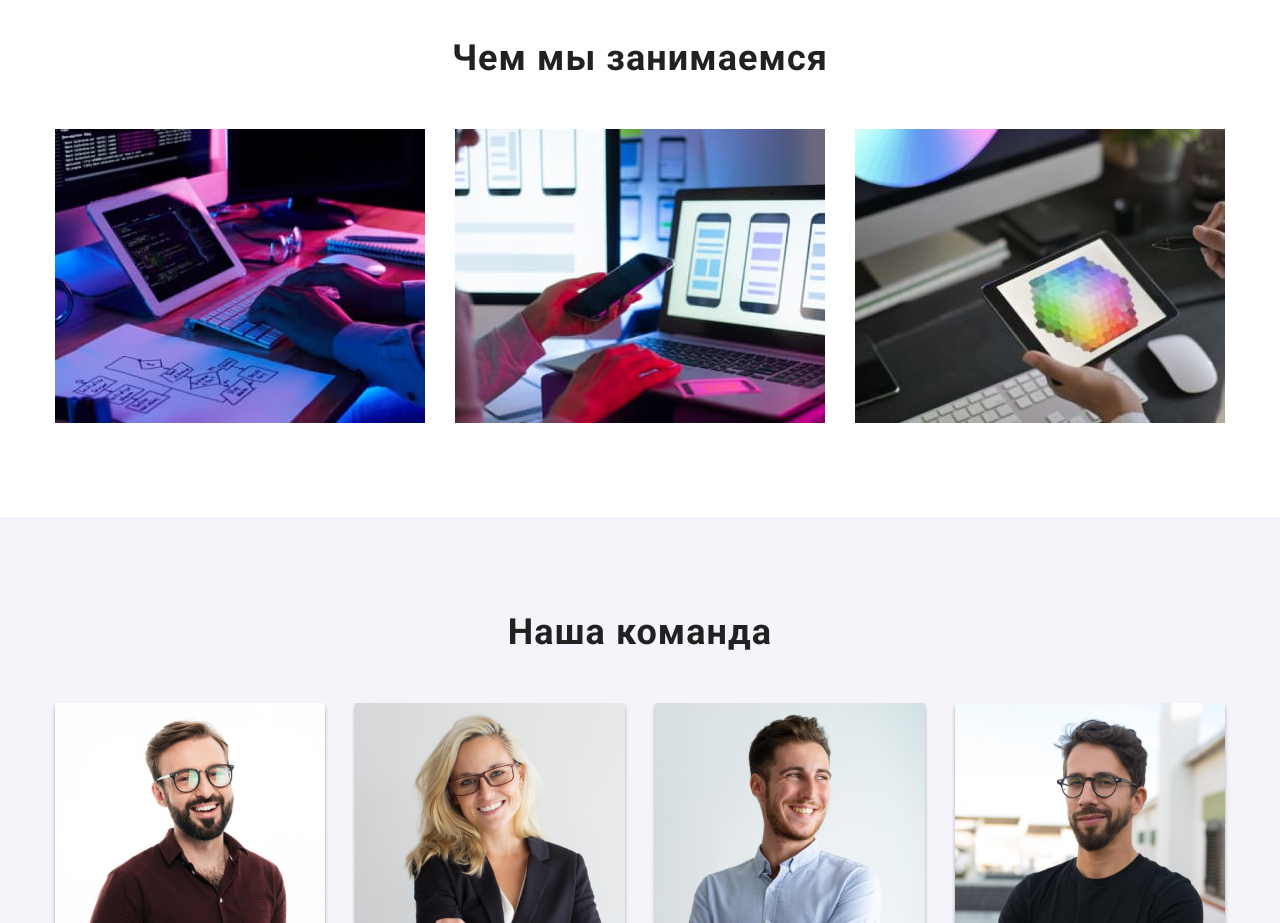
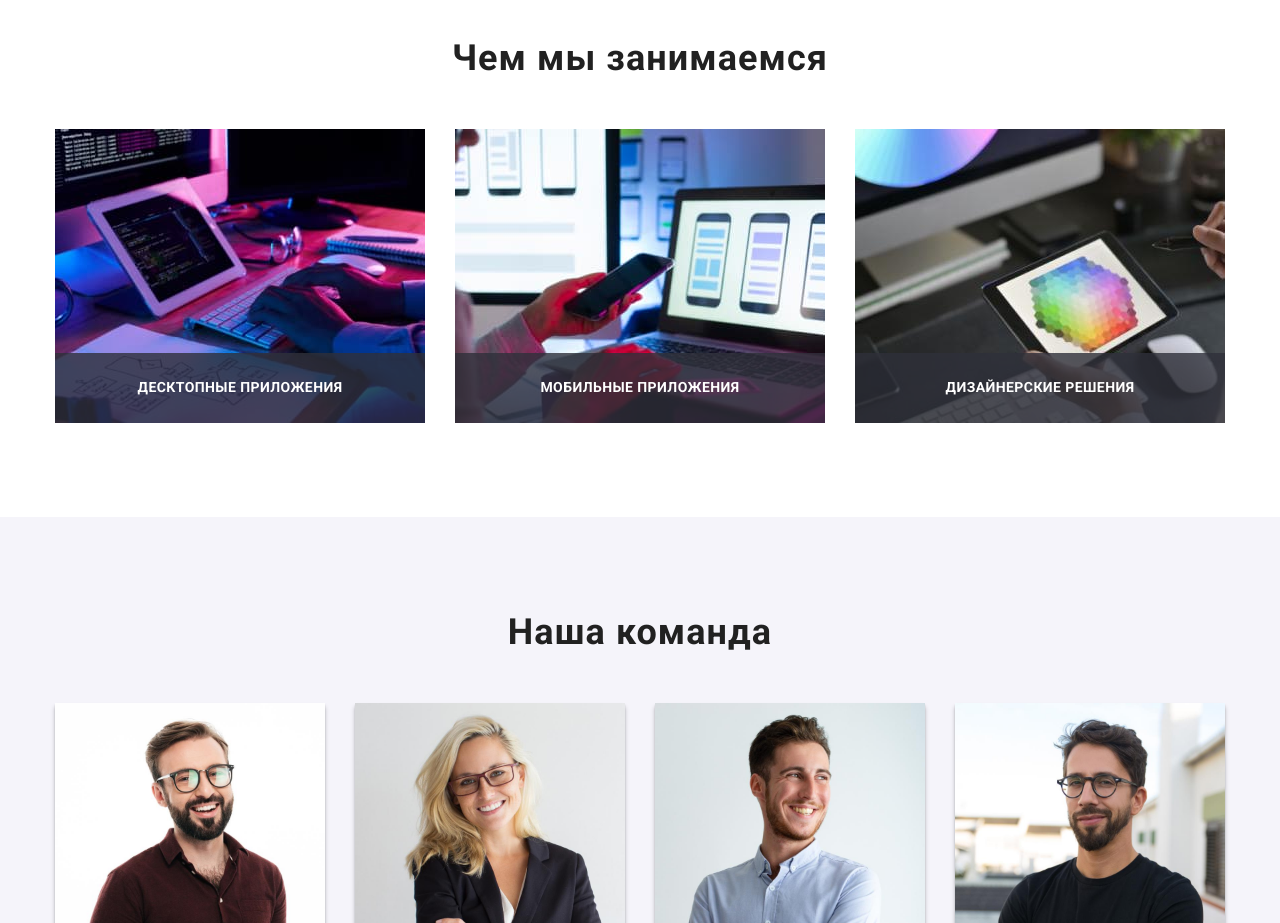
Before and after one commit to kashpav/goit-murkup-hw-06, a plain HTML site: page index.html in a window 1280 px wide. Shown: the part 1080-2003 px from the top of the page. Drawn offline with nearby package versions, Linux system fonts and the light colour scheme.

Commit message:
виправляє помилки з минулого дз

```diff
--- a/css/styles.css
+++ b/css/styles.css
@@ -146,11 +146,15 @@ margin-right: 93px;
     display: block;
     position: absolute;
     left: 0;
-    bottom: 0;
+    bottom: -1px;
     width: 100%;
     height: 4px;
     border-radius: 2px;
     background: var(--accent-color);
+}
+
+.curent {
+    color: var(--accent-color);
 }
 
 
@@ -185,13 +189,11 @@ transition-timing-function: cubic-bezier(0.4, 0, 0.2, 1);
 
 .header-link:hover,
 .header-link:focus {
-    transition-property: color;
     color: var(--accent-color);
 }
 
 .contact:hover,
 .contact:focus {
-    transition-property: color;
     color: var(--accent-color);
 }
 
@@ -241,7 +243,7 @@ transition-timing-function: cubic-bezier(0.4, 0, 0.2, 1);
     padding: 10px 32px 10px 32px;
     min-width: 200px;
     box-shadow: 0px 4px 4px rgba(0, 0, 0, 0.15);
-    border: 1 solid black;
+    border: transparent;
 }
 
 /* ---advantages section--- */
@@ -316,6 +318,32 @@ transition-timing-function: cubic-bezier(0.4, 0, 0.2, 1);
     letter-spacing: 0.03em;
     color: var(--header-color);
     margin-bottom: 50px;
+}
+
+.about-item {
+    position: relative;
+    display: flex;
+}
+
+.about-solutions {
+    position: absolute;
+    display: flex;
+    justify-content: center;
+    align-items: center;
+    bottom: 0;
+    right: 0;
+    width: 100%;
+    height: 70px;
+
+    background: rgba(47, 48, 58, 0.8);
+
+    font-weight: 700;
+    font-size: 14px;
+    line-height: 1.14;
+    text-align: center;
+    letter-spacing: 0.03em;
+    text-transform: uppercase;
+    color: var(--second-header-color)
 }
 
 /* ---team section--- */
@@ -452,7 +480,6 @@ transition-timing-function: cubic-bezier(0.4, 0, 0.2, 1);
 
 .clients-link:hover,
 .clients-link:focus {
-    transition-property: color, border;
     border-color: var(--accent-color);
     color: var(--accent-color);
 }
@@ -561,7 +588,6 @@ box-sizing: content-box;
 
 .footer-soc-link:hover,
 .footer-soc-link:focus {
-    transition-property: background-color;
     background-color: var(--accent-color);
 }
 
@@ -593,9 +619,6 @@ box-sizing: content-box;
 
 .btn:hover,
 .btn:focus {
-    transition-property: color,
-    background-color,
-    box-shadow;
     background-color: var(--accent-color);
     color: #FFFFFF;
     box-shadow: 0px 3px 1px rgba(0, 0, 0, 0.1),
@@ -702,6 +725,7 @@ box-sizing: content-box;
     display: flex;
     justify-content: center;
     align-items: center;
+    cursor: pointer;
 }
 
 textarea {
@@ -832,7 +856,6 @@ textarea {
 }
 
 .project:hover {
-    transition-property: box-shadow;
     box-shadow: 0px 1px 1px rgba(0, 0, 0, 0.12),
         0px 4px 4px rgba(0, 0, 0, 0.06),
         1px 4px 6px rgba(0, 0, 0, 0.16);
@@ -889,7 +912,11 @@ textarea {
     color: #FFFFFF;
     background: rgba(33, 150, 243, 0.9);
 }
+
 .project:hover .products-cover-text {
-    transition-property: transform;
     transform: translateY(-100%);
 }
+
+.project-item:focus .products-cover-text {
+    transform: translateY(-100%);
+}
--- a/index.html
+++ b/index.html
@@ -112,18 +112,21 @@
                         alt="печатает на клавиатуре"
                         width="370"
                         height="294">
+                        <h2 class="about-solutions">Десктопные приложения</h2>
                     </li>
                     <li class="about-item"><img class="our-item"
                         src="./images/work-2.jpg"
                         alt="ноутбук с изображениями смартфонов"
                         width="370"
                         height="294">
+                        <h2 class="about-solutions">Мобильные приложения</h2>
                     </li>
                     <li class="about-item"><img class="our-item"
                         src="./images/work-3.jpg"
                         alt="планшет с палитрой цветов"
                         width="370"
                         height="294">
+                        <h2 class="about-solutions">Дизайнерские решения</h2>
                     </li>
                 </ul>
             </div>
```
Also changed, not shown: portfolio.html (+4 -5 lines).
